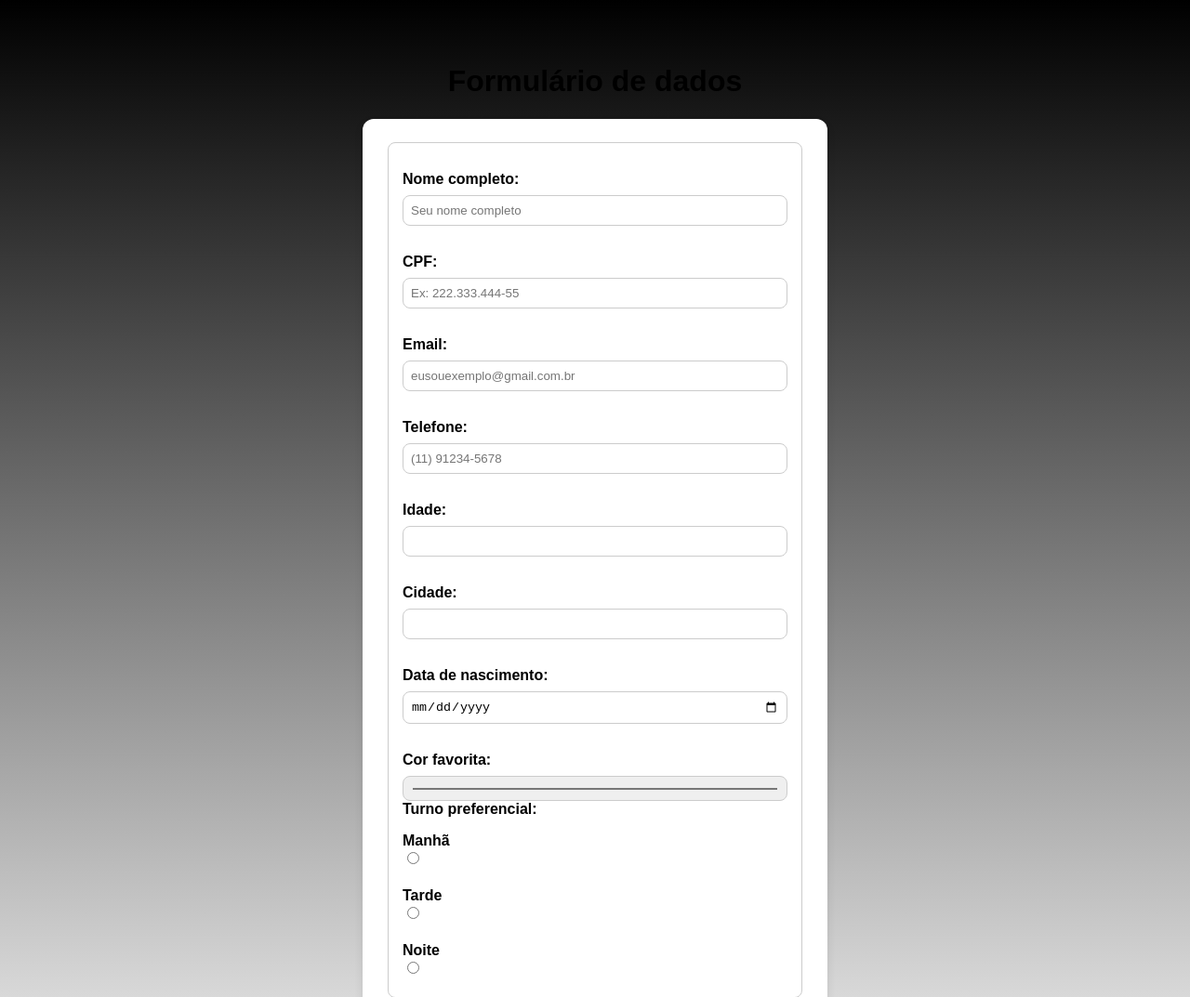
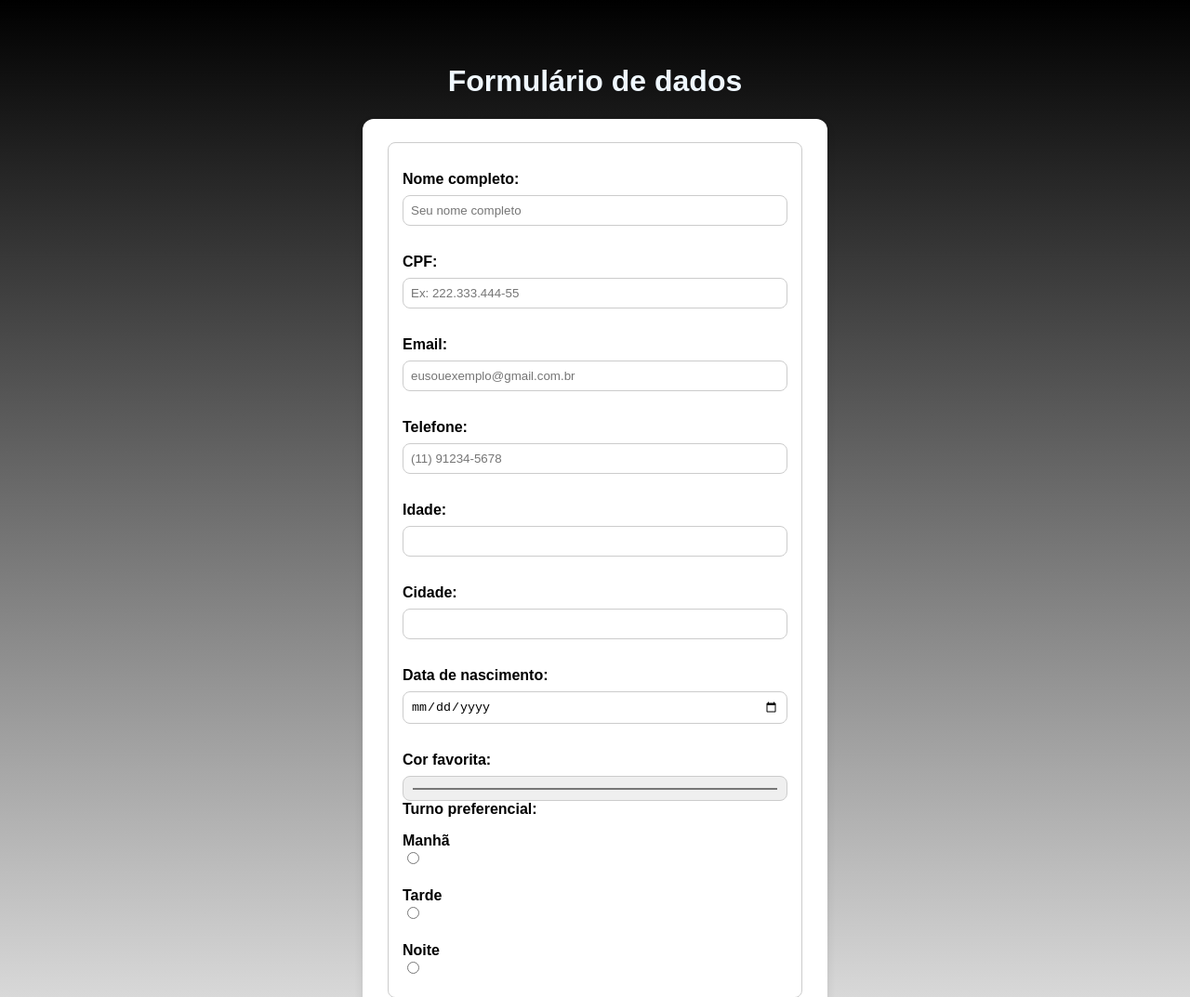
Before and after one commit to Ramom16/S4_AT3_R4_LIMA_Hypertext-Markup-Language, a plain HTML site: page index.html in a window 1280 px wide. Shown: the top 1073 px of the page at 93% size. Drawn offline with Linux system fonts and the light colour scheme.

Commit message:
input1.1

```diff
--- a/index.html
+++ b/index.html
@@ -9,7 +9,7 @@
 </head>
 
 <body>
-    <h1>Formulário de dados</h1>
+    <h1 id="Entrada">Formulário de dados</h1>
     <form action="#" method="post">
         <fieldset>
             <label for="nome">Nome completo:</label>
--- a/style.css
+++ b/style.css
@@ -12,6 +12,9 @@ form {
     margin: 0 auto;
     box-shadow: 0 4px 10px rgba(0, 0, 0, 0.1);
     text-align: center;
+}
+#Entrada {
+    color: aliceblue;
 }
 
 h1 {
```
